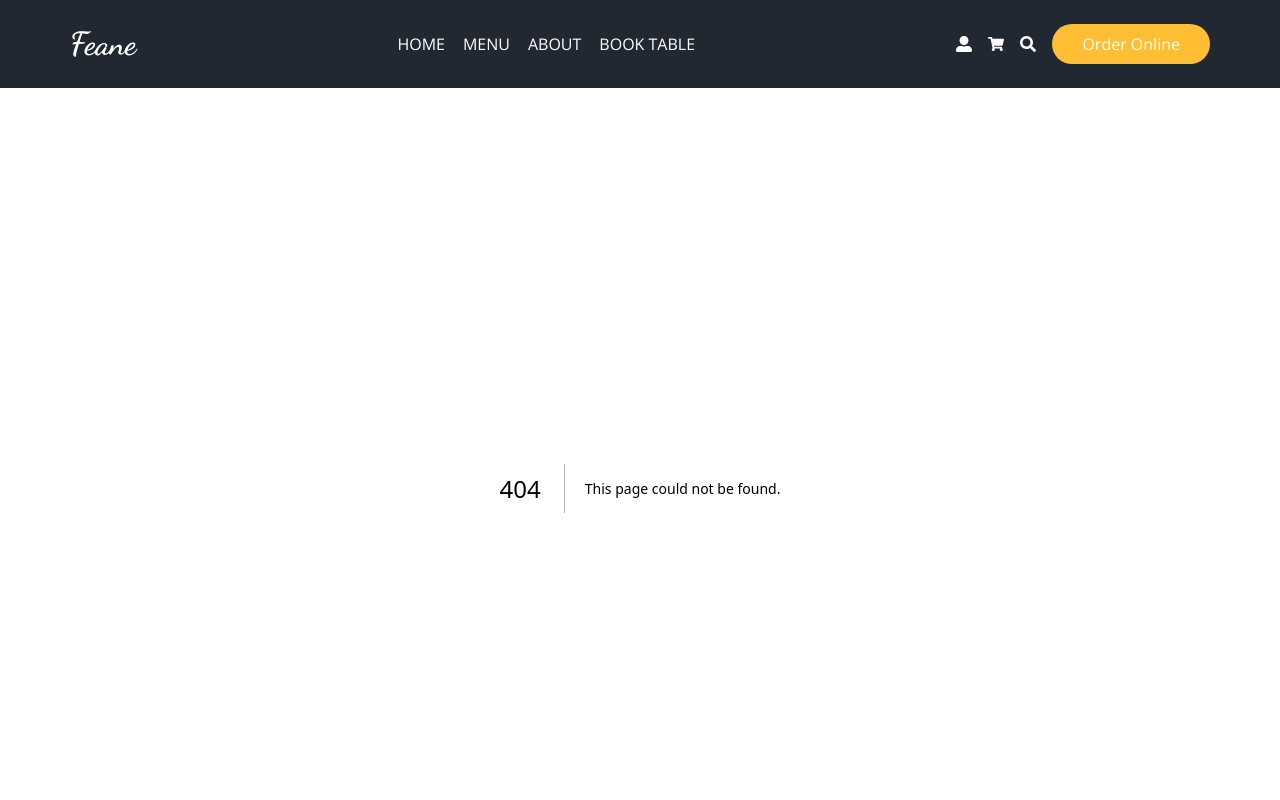
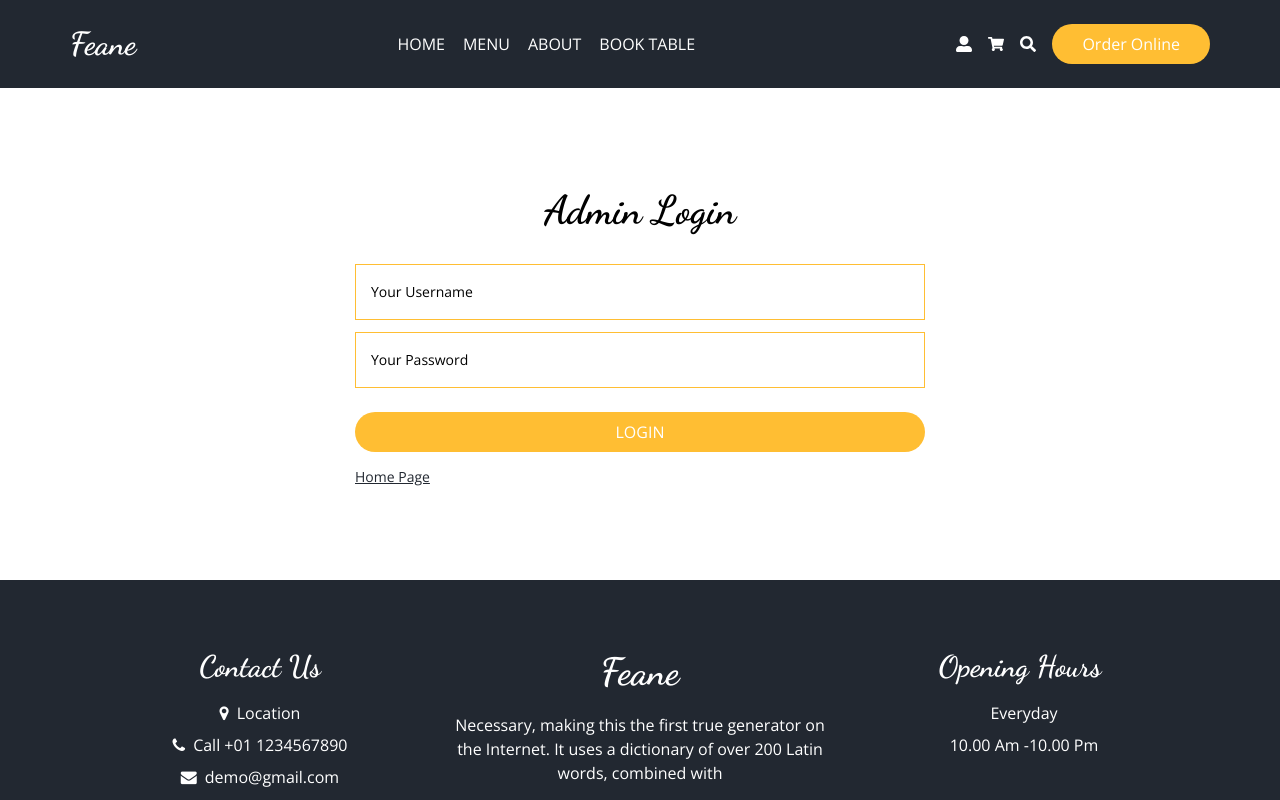
Before and after one commit to Harhat18/food-ordering, a Next.js app: page /admin in a window 1280 px wide. Before the commit this address had no page. Shown: the top 800 px of the page. Built offline with nearby package versions, Linux system fonts and the light colour scheme.

Commit message:
add commit admin login page

```diff
--- /dev/null
+++ b/pages/admin/index.jsx
@@ -0,0 +1,73 @@
+import { useFormik } from "formik";
+import Link from "next/link";
+import Input from "../../components/form/Input";
+import Title from "../../components/ui/Title";
+import { adminSchema } from "../../schema/admin";
+
+const Login = () => {
+  const onSubmit = async (values, actions) => {
+    await new Promise((resolve) => setTimeout(resolve, 4000));
+    actions.resetForm();
+  };
+  const { values, errors, touched, handleSubmit, handleChange, handleBlur } =
+    useFormik({
+      initialValues: {
+        username: "",
+        password: "",
+      },
+      onSubmit,
+      validationSchema: adminSchema,
+    });
+
+  const inputs = [
+    {
+      id: 1,
+      name: "username",
+      type: "text",
+      placeholder: "Your Username",
+      value: values.username,
+      errorMessage: errors.username,
+      touched: touched.username,
+    },
+    {
+      id: 2,
+      name: "password",
+      type: "password",
+      placeholder: "Your Password",
+      value: values.password,
+      errorMessage: errors.password,
+      touched: touched.password,
+    },
+  ];
+
+  return (
+    <div className="container mx-auto py-3">
+      <form
+        className="flex flex-col items-center my-20 md:w-1/2 w-full mx-auto"
+        onSubmit={handleSubmit}
+      >
+        <Title addClass="text-[40px] mb-6">Admin Login</Title>
+        <div className="flex flex-col gap-y-3 w-full">
+          {inputs.map((input) => (
+            <Input
+              key={input.id}
+              {...input}
+              onChange={handleChange}
+              onBlur={handleBlur}
+            />
+          ))}
+        </div>
+        <div className="flex flex-col w-full gap-y-3 mt-6">
+          <button className="btn-primary">LOGIN</button>
+          <Link href="/">
+            <span className="text-sm underline cursor-pointer text-secondary">
+              Home Page
+            </span>
+          </Link>
+        </div>
+      </form>
+    </div>
+  );
+};
+
+export default Login;
--- /dev/null
+++ b/schema/admin.js
@@ -0,0 +1,14 @@
+import * as Yup from "yup";
+
+export const adminSchema = Yup.object({
+  username: Yup.string()
+    .required("Username is required.")
+    .min(3, "Username must be at least 3 characters."),
+  password: Yup.string()
+    .required("Password is required.")
+    .min(8, "Password must be at least 8 characters.")
+    .matches(
+      /^(?=.*[a-z])(?=.*[A-Z])(?=.*\d)(?=.*[@$!%*?&])[A-Za-z\d@$!%*?&]{8,}$/,
+      "Password must contain at least one uppercase, one lowercase, one number and one special character."
+    ),
+});
```
